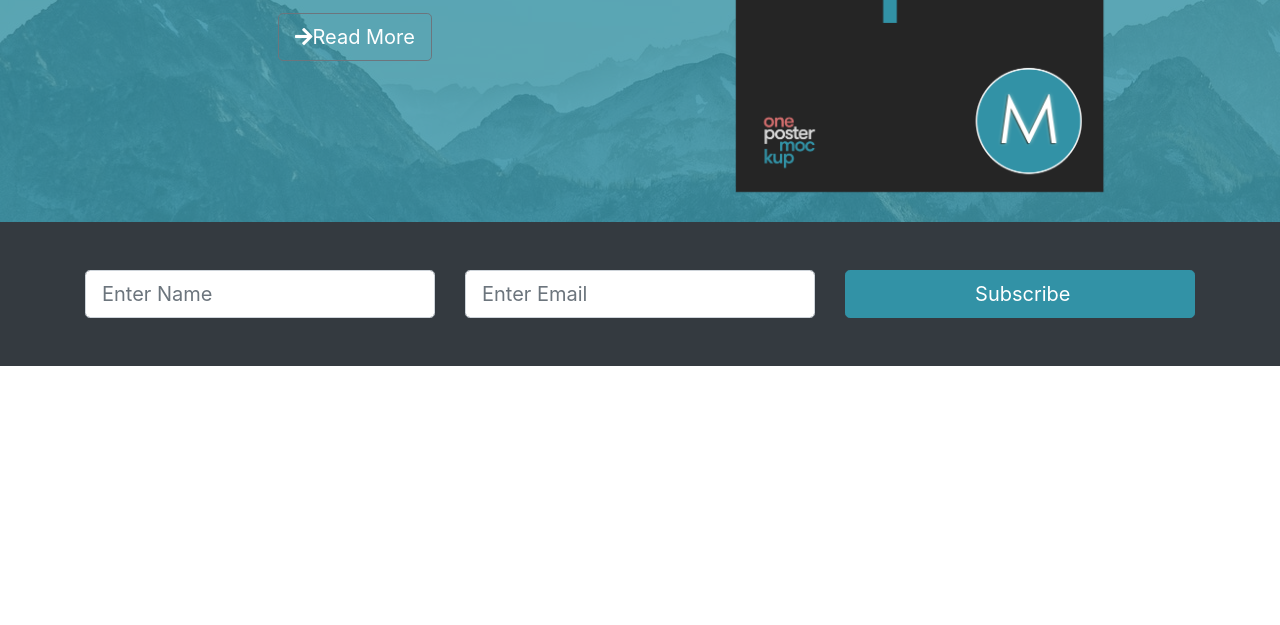
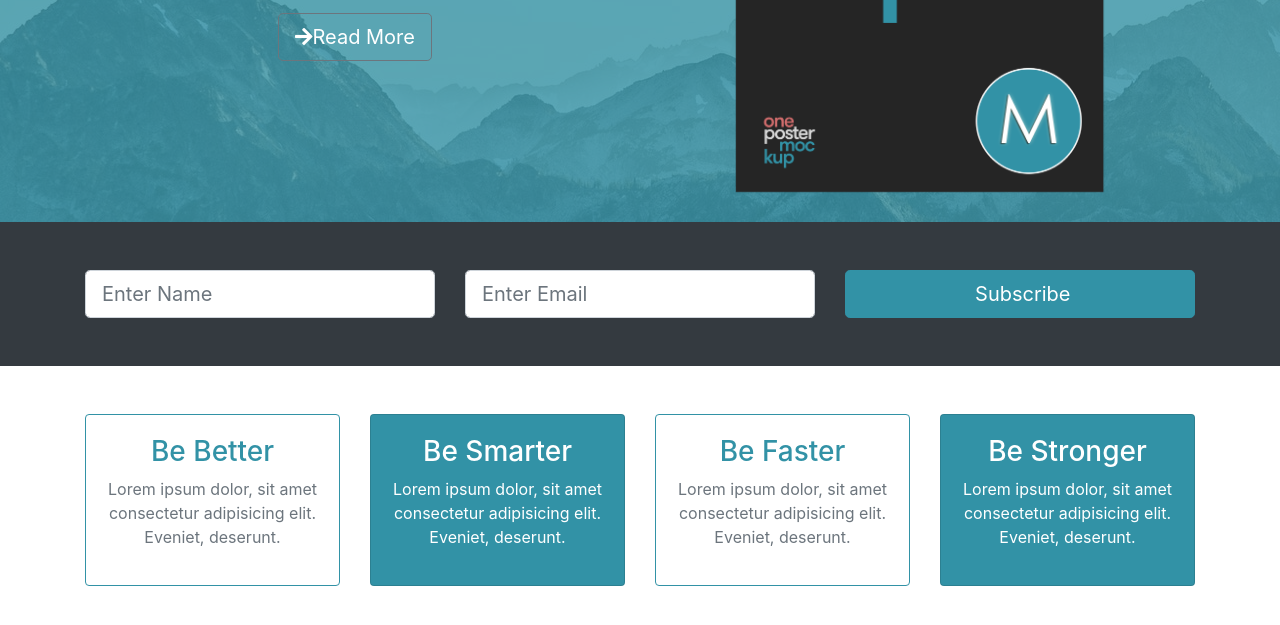
Before and after one commit to n3rdkid/Bootstrap4Practice, a website: page Mizuxe/index.html in a window 1280 px wide. Shown: the part 483-1108 px from the top of the page. Before the commit the page ends 849 px from the top, so only its background shows below. Drawn offline with Linux system fonts and the light colour scheme; some icons are missing.

Commit message:
Implement boxes

```diff
--- a/Mizuxe/index.html
+++ b/Mizuxe/index.html
@@ -9,7 +9,8 @@
   <!-- Bootstrap CSS -->
   <link rel="stylesheet" href="./src/css/bootstrap.css">
   <link rel="stylesheet" href="./src/css/style.css">
-  <link rel="stylesheet" href="https://use.fontawesome.com/releases/v5.8.1/css/all.css" integrity="sha384-50oBUHEmvpQ+1lW4y57PTFmhCaXp0ML5d60M1M7uH2+nqUivzIebhndOJK28anvf" crossorigin="anonymous">
+  <link rel="stylesheet" href="https://use.fontawesome.com/releases/v5.8.1/css/all.css"
+    integrity="sha384-50oBUHEmvpQ+1lW4y57PTFmhCaXp0ML5d60M1M7uH2+nqUivzIebhndOJK28anvf" crossorigin="anonymous">
   <title>Mizuxe</title>
 </head>
 
@@ -52,7 +53,8 @@
               Do What You Dream Of...
             </h1>
             <p class="lead">Lorem ipsum dolor, sit amet consectetur adipisicing elit. Saepe, quibusdam!</p>
-            <button class="btn btn-outline-secondary btn-lg text-white"> <i class="fas fa-arrow-right"></i>Read More</button>
+            <button class="btn btn-outline-secondary btn-lg text-white"> <i class="fas fa-arrow-right"></i>Read
+              More</button>
           </div>
           <div class="col-lg-6">
             <img src="./src/images/book.png" alt="" class="img-fluid d-none d-lg-block">
@@ -62,7 +64,7 @@
     </div>
   </section>
   <!-- NEWSLETTER -->
-<section id="newsletter"class="bg-dark text-white">
+  <section id="newsletter" class="bg-dark text-white">
     <div class="container">
       <div class="row py-5">
         <div class="col-md-4">
@@ -77,6 +79,49 @@
       </div>
     </div>
   </section>
+  <!-- BOXES -->
+  <section id="#boxes" class="py-5">
+    <div class="container">
+      <div class="row">
+        <div class="col-md-3 mb-resp">
+          <div class="card text-center border-primary">
+            <div class="card-body">
+              <h3 class="text-primary">Be Better</h3>
+              <p class="text-muted">Lorem ipsum dolor, sit amet consectetur adipisicing elit. Eveniet,
+                deserunt.</p>
+            </div>
+
+          </div>
+        </div>
+        <div class="col-md-3 mb-resp">
+          <div class="card text-center bg-primary text-white">
+            <div class="card-body">
+              <h3>Be Smarter</h3>
+              <p>Lorem ipsum dolor, sit amet consectetur adipisicing elit. Eveniet,
+                deserunt.</p>
+            </div>
+          </div>
+        </div>
+        <div class="col-md-3 mb-resp">
+          <div class="card text-center border-primary">
+            <div class="card-body">
+              <h3 class="text-primary">Be Faster</h3>
+              <p class="text-muted">Lorem ipsum dolor, sit amet consectetur adipisicing elit. Eveniet,
+                deserunt.</p>
+            </div>
+          </div>
+        </div>
+        <div class="col-md-3 mb-resp">
+          <div class="card text-center bg-primary text-white">
+            <div class="card-body">
+              <h3>Be Stronger</h3>
+              <p>Lorem ipsum dolor, sit amet consectetur adipisicing elit. Eveniet,
+                deserunt.</p>
+            </div>
+          </div>
+        </div>
+        </div>
+  </section>
   <!-- Optional JavaScript -->
   <!-- jQuery first, then Popper.js, then Bootstrap JS -->
   <script src="src/js/jquery.min.js"></script>
```
Lines whose indentation alone changed are shown as unchanged.
